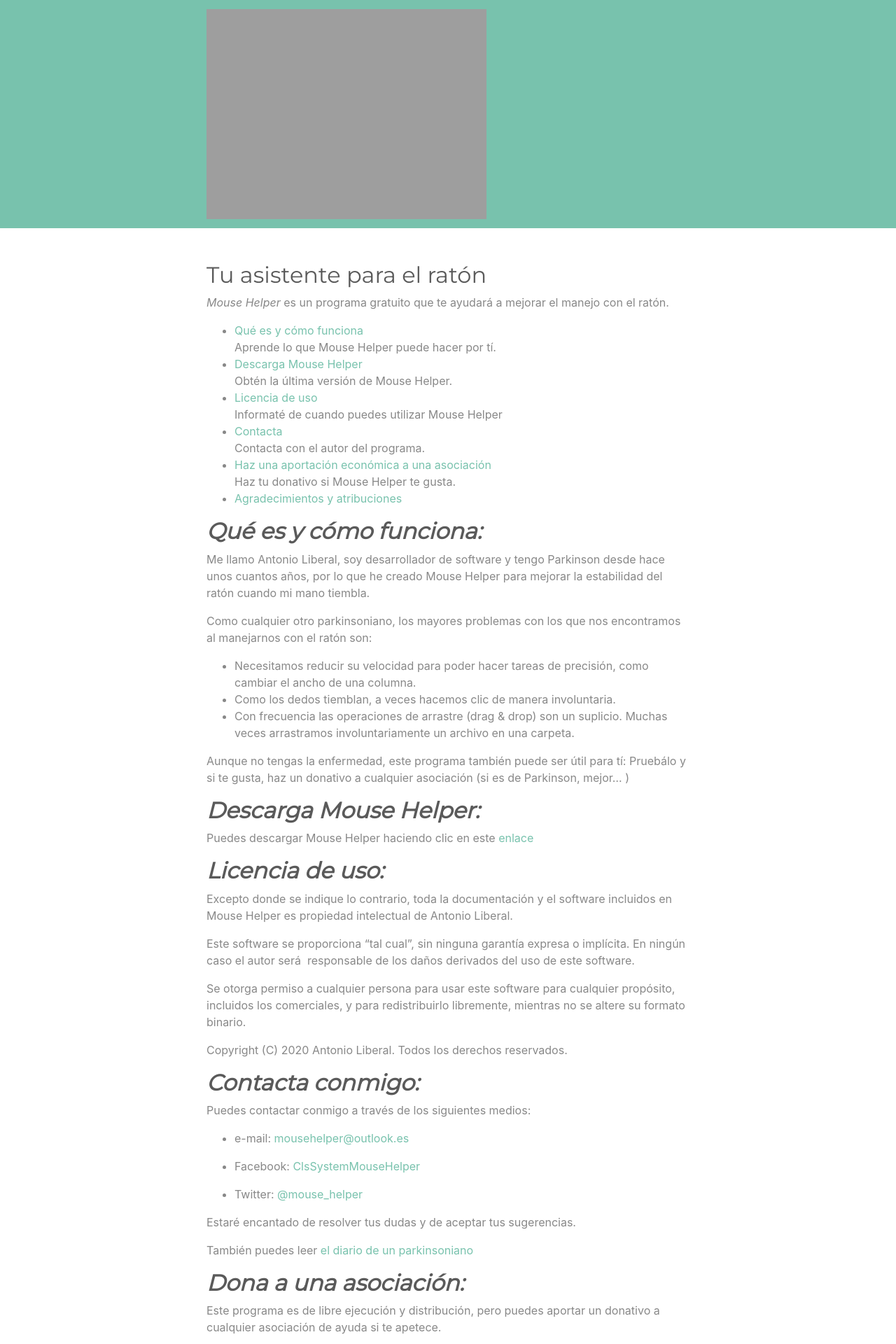
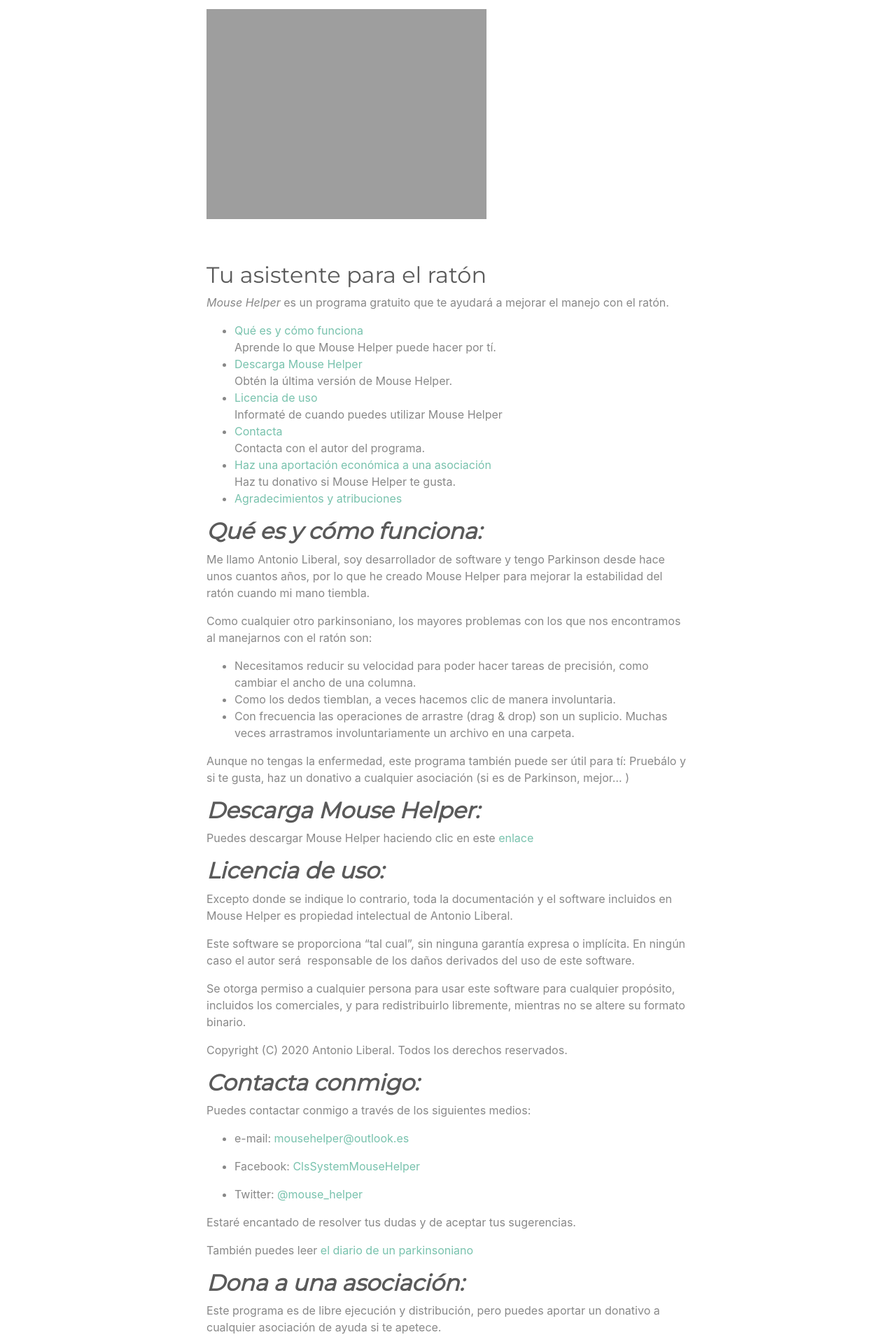
Before and after one commit to clssystem/MouseHelperWeb, a Jekyll site: the page built from index.md, in a window 1280 px wide. Shown: the top 1920 px of the page at 70% size. Built offline with Jekyll 4.4.1, drawn with Linux system fonts in a browser that asks for light colours.

Commit message:
Update header.html

```diff
--- a/_includes/header.html
+++ b/_includes/header.html
@@ -1,4 +1,4 @@
-<nav class="navbar navbar-expand-lg navbar-dark bg-primary">
+<nav class="navbar navbar-expand-lg navbar-dark bg-white">
     <div class="container">
         <a class="navbar-brand" rel="author" href="{{ "/" | relative_url }}">
             <img src="https://clssystem.github.io/MouseHelperWebBeta/assets/images/MouseHelper.png" alt="MouseHelper" class="img-fluid" />
```
